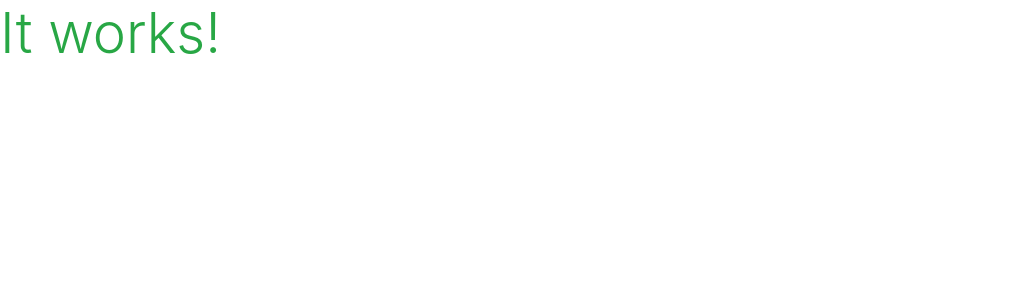
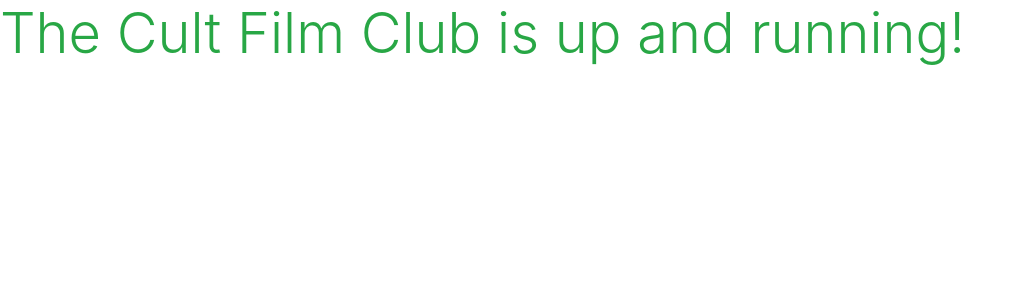
Before and after one commit to dvfrancis/the-cult-film-club, a Django app: page / in a window 1280 px wide. Shown: the top 300 px of the page, without its empty margins (0-1020 px from the left). Run offline with Django 5.2, Linux system fonts and the light colour scheme; some libraries are stand-ins or nearby versions.

Commit message:
refactor: update index.html

```diff
--- a/the_cult_film_club/apps/home/templates/home/index.html
+++ b/the_cult_film_club/apps/home/templates/home/index.html
@@ -1,5 +1,5 @@
 {% extends 'base.html' %}
 {% load static %}
 {% block content %}
-  <h1 class="display-4 text-success">It works!</h1>
+  <h1 class="display-4 text-success">The Cult Film Club is up and running!</h1>
 {% endblock %}
```
